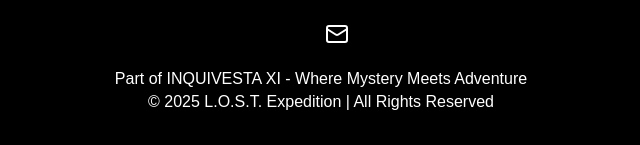
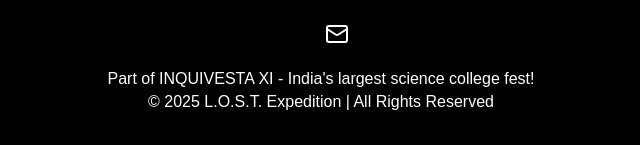
Before and after one commit to Xeylenol/LOST, a plain HTML site: page index.html in a window 1280 px wide. Shown: the part 4718-4863 px from the top of the page, 319-959 px from the left. Drawn offline with nearby package versions, Linux system fonts and the light colour scheme; some icons are missing.

Commit message:
fix footer

```diff
--- a/index.html
+++ b/index.html
@@ -174,7 +174,7 @@
         </div>
         <tr>
             <td align="center" style="padding: 10px; background-color: #1a1a2e; color: #ffc078; font-size: 12px;">
-                <p style="margin: 5px 0;">Part of INQUIVESTA XI - Where Mystery Meets Adventure</p>
+                <p style="margin: 5px 0;">Part of INQUIVESTA XI - India's largest science college fest!</p>
                 <p style="margin: 5px 0;">© 2025 L.O.S.T. Expedition | All Rights Reserved</p>
             </td>
         </tr>
```
Also changed, not shown: rules.html (+1 -1 lines), trailer.html (+1 -1 lines).
